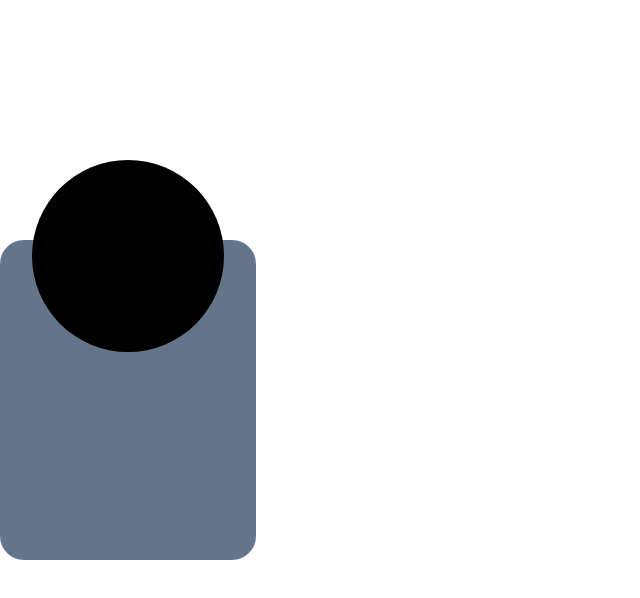
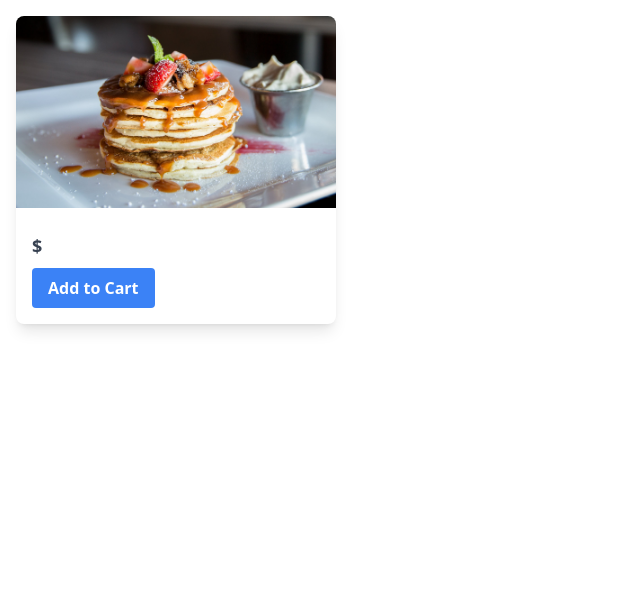
Before and after one commit to lawrencedsz9/resto-website, a React (Vite) app: page /display in a window 1280 px wide. Shown: the top 598 px of the page, without its empty margins (0-640 px from the left). Built offline with nearby package versions, Linux system fonts and the light colour scheme.

Commit message:
Refactor Displaycard component and add image and button

```diff
--- a/src/components/Displaycard.jsx
+++ b/src/components/Displaycard.jsx
@@ -1,21 +1,25 @@
-import React from 'react'
-
-const Displaycard = () => {
-  return (
-      <>
-          <div className='flex justify-start h-screen w-screen items-center'>
-              <div className='flex'>
-              <div className='bg-slate-500 h-80 w-64 rounded-3xl flex justify-center '>
-                  <div className='bg-black w-48 h-48 rounded-full mt-[-80px]'>
-
-                  </div>
-              </div>
-              </div>
+import React from "react";
+import Food from '../../public/food.jpg'
+import { CgAdd } from "react-icons/cg";
+import { FaMinus } from "react-icons/fa";
+import { FiMinusCircle } from "react-icons/fi";
 
 
-          </div>
-      </>
-  )
-}
+const Displaycard = (props) => {
+    return (
+        <>
+            <div className="max-w-xs bg-white shadow-lg rounded-lg overflow-hidden m-4">
+      <img className="w-full h-48 object-cover object-center" src={Food} alt={name} />
+      <div className="p-4">
+        <h2 className="text-gray-900 font-bold text-xl mb-2">{props.name}</h2>
+        <p className="text-gray-700 font-semibold text-lg mb-2">${props.price}</p>
+        <button className="bg-blue-500 hover:bg-blue-700 text-white font-bold py-2 px-4 rounded">
+          Add to Cart
+        </button>
+      </div>
+    </div>
+        </>
+    );
+};
 
-export default Displaycard
+export default Displaycard;
```
